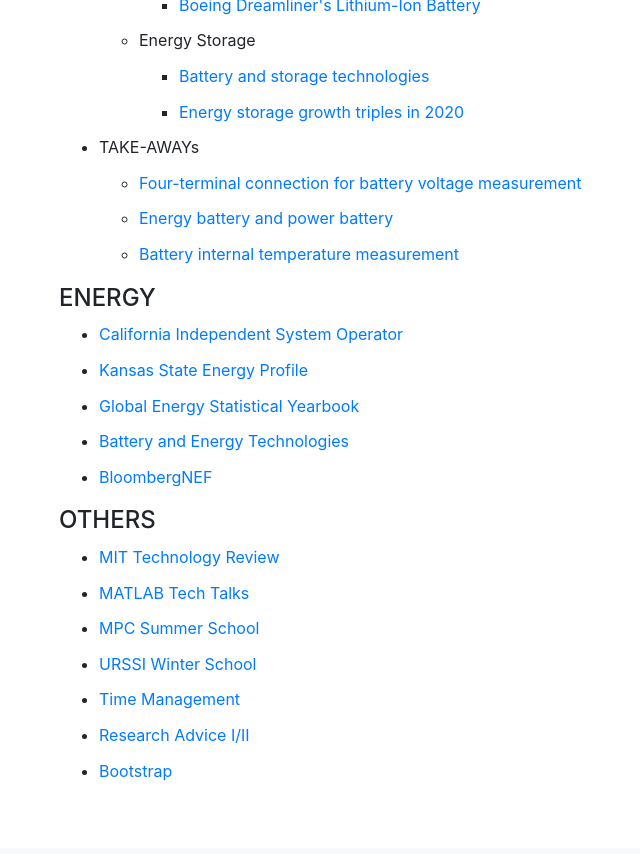
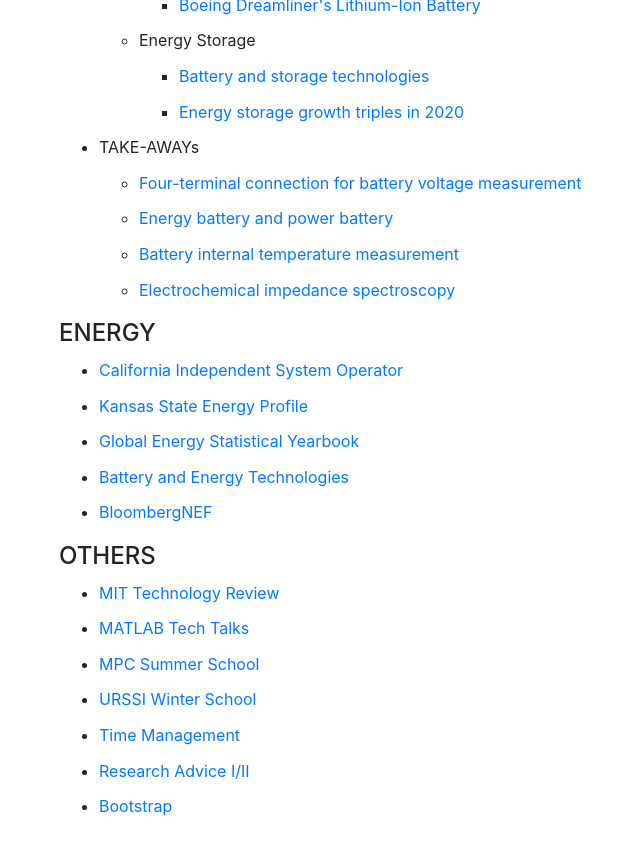
Before and after one commit to ningtian/ningtian.github.io, a Jekyll site: the page links/index.html, which Jekyll copies as it is, in a window 1280 px wide and 900 px high, scrolled down 1541 px. Shown: the top 854 px of the window, without its empty margins (121-761 px from the left). Built offline with Jekyll 4.4.1, drawn with Linux system fonts in a browser that asks for light colours.

Commit message:
Update index.html

```diff
--- a/links/index.html
+++ b/links/index.html
@@ -134,6 +134,7 @@
                  <li><a href="https://www.gamry.com/application-notes/battery-research/four-terminal-eis-of-batteries/">Four-terminal connection for battery voltage measurement</a></li>
                  <li><a href="https://batteryuniversity.com/index.php/learn/article/discharge_characteristics_li">Energy battery and power battery</a></li>
                  <li><a href="http://ma.ecsdl.org/content/MA2018-02/7/486.short">Battery internal temperature measurement</a></li>
+	         <li><a href="https://www.gamry.com/assets/Uploads/Basics-of-Electrochemical-Impedance-Spectroscopy.pdf">Electrochemical impedance spectroscopy</a></li>
 		 </ul>
 
 
```
